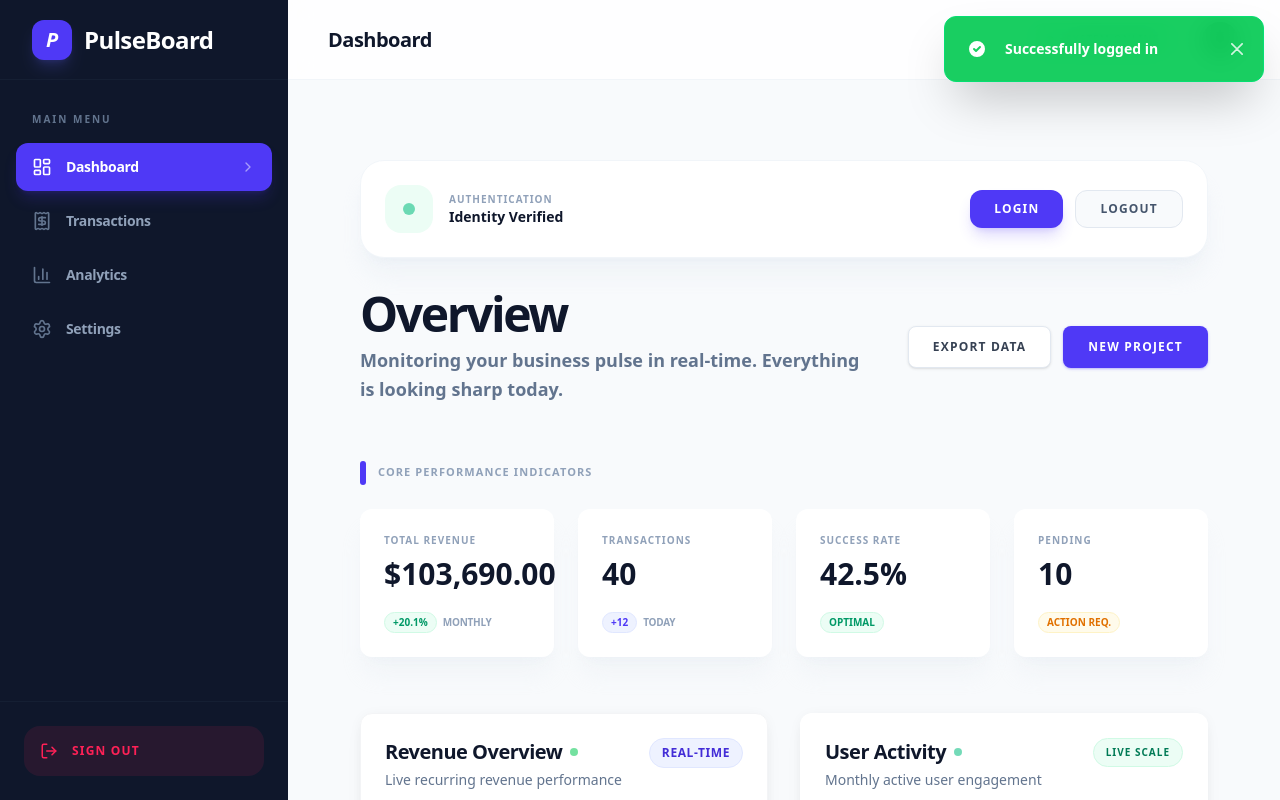
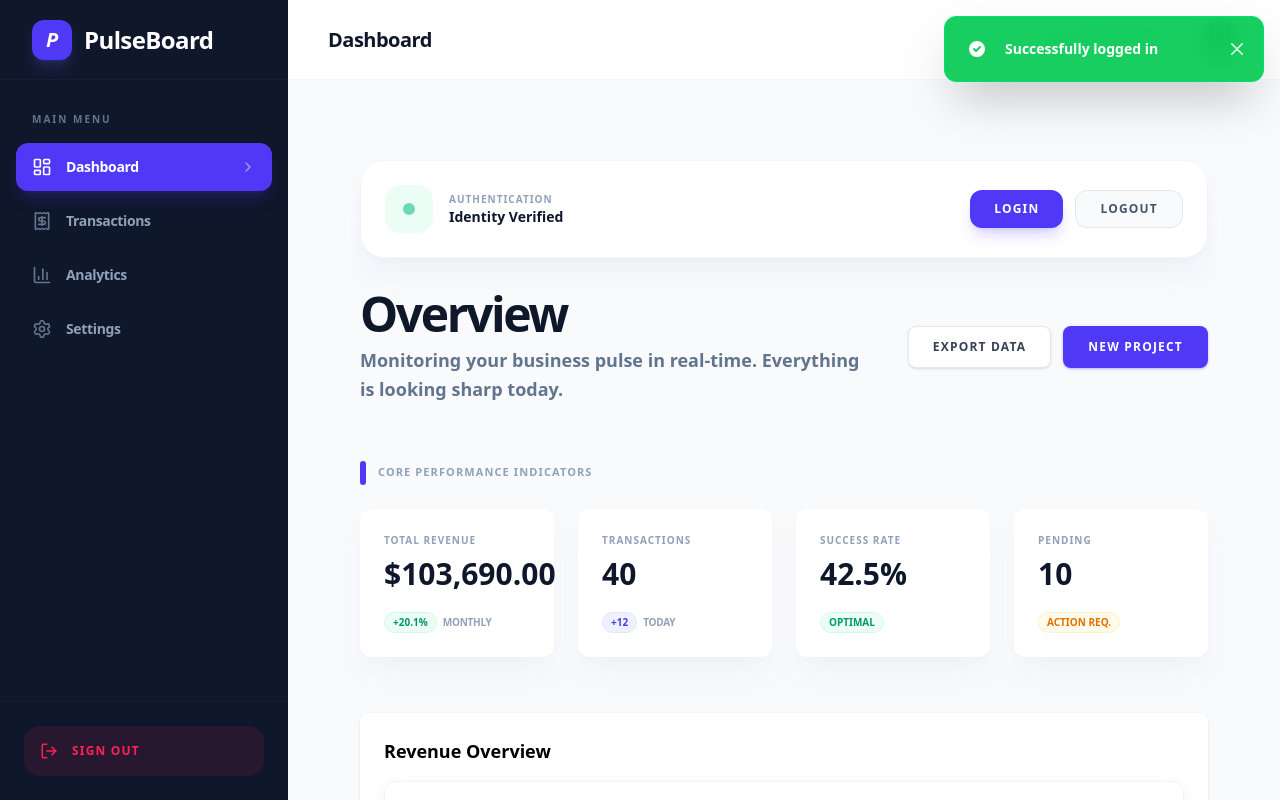
Before and after one commit to muhammadomoakin/PulseBoard_frontend_saas_challenge, a React (Vite) app in the folder PulseBoard_frontend_saas_challenge/: page / in a window 1280 px wide. Both pictures are taken after typing "name@example.com", "Sample123" into the empty fields and a click on the button "INITIALISE SESSION". Built offline with nearby package versions, Linux system fonts and the light colour scheme; grey boxes are pictures that could not be loaded.

Commit message:
feat: implement initial Dashboard page with metrics, charts, and activity feed

```diff
--- a/PulseBoard_frontend_saas_challenge/src/pages/Dashboard.jsx
+++ b/PulseBoard_frontend_saas_challenge/src/pages/Dashboard.jsx
@@ -1,6 +1,6 @@
 import React, { useMemo } from "react";
 import { Button, Card, Container } from "../components/ui";
-import RevenueChart from "../components/charts/RevenueChart";
+import RevenueChart from "../components/RevenueChart";
 import UsersGrowthChart from "../components/charts/UsersGrowthChart";
 import RecentActivity from "../components/dashboard/RecentActivity";
 import { useAuth } from "../context/AuthContext";
@@ -182,9 +182,13 @@ const Dashboard = () => {
           </div>
         </section>
 
+        <div className="mt-8 bg-white p-6 rounded-lg shadow">
+          <h2 className="text-lg font-semibold mb-4">Revenue Overview</h2>
+          <RevenueChart />
+        </div>
+
         {/* Charts Section */}
         <section className="grid grid-cols-1 lg:grid-cols-2 gap-6 sm:gap-8">
-          <RevenueChart />
           <UsersGrowthChart />
         </section>
 
```
